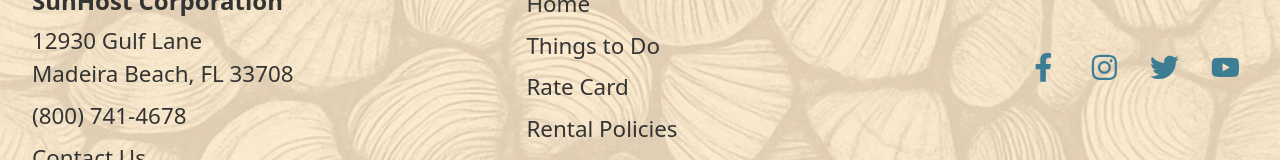
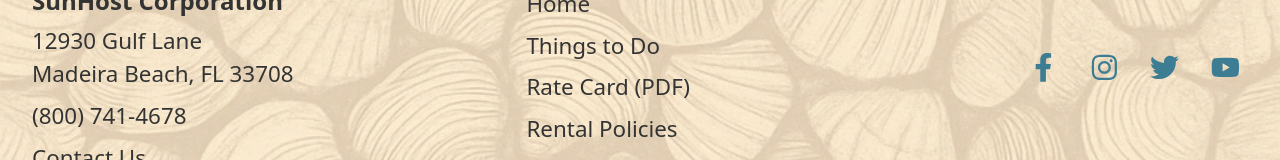
Before and after one commit to abby1332/CondoWebApp, a React (Create React App) app in the folder client/: page / in a window 1280 px wide. Shown: the part 1135-1295 px from the top of the page. Built offline with nearby package versions, Linux system fonts and the light colour scheme; the HTML template or start-up script is replaced by a standard one.

Commit message:
made pdf link more accessibility friendly

```diff
--- a/client/src/component/Footer.js
+++ b/client/src/component/Footer.js
@@ -33,7 +33,13 @@ function Footer() {
           <ul>
             <li><a href="https://www.sunhostresorts.com/">Home</a></li>
             <li><a href="https://www.sunhostresorts.com/things-to-do">Things to Do</a></li>
-            <li><a href="https://www.sunhostresorts.com/sites/default/files/sunhost_surf_song_3-1-2024.pdf">Rate Card</a></li>
+            <li>
+              <a href="https://www.sunhostresorts.com/sites/default/files/sunhost_surf_song_3-1-2024.pdf"
+              target="_blank"
+              rel="noopener noreferrer"
+              type='application/pdf'
+              >Rate Card (PDF)</a>
+            </li>
             <li><a href="https://www.sunhostresorts.com/sunhost-rental-policies">Rental Policies</a></li>
           </ul>
         </div>
```
